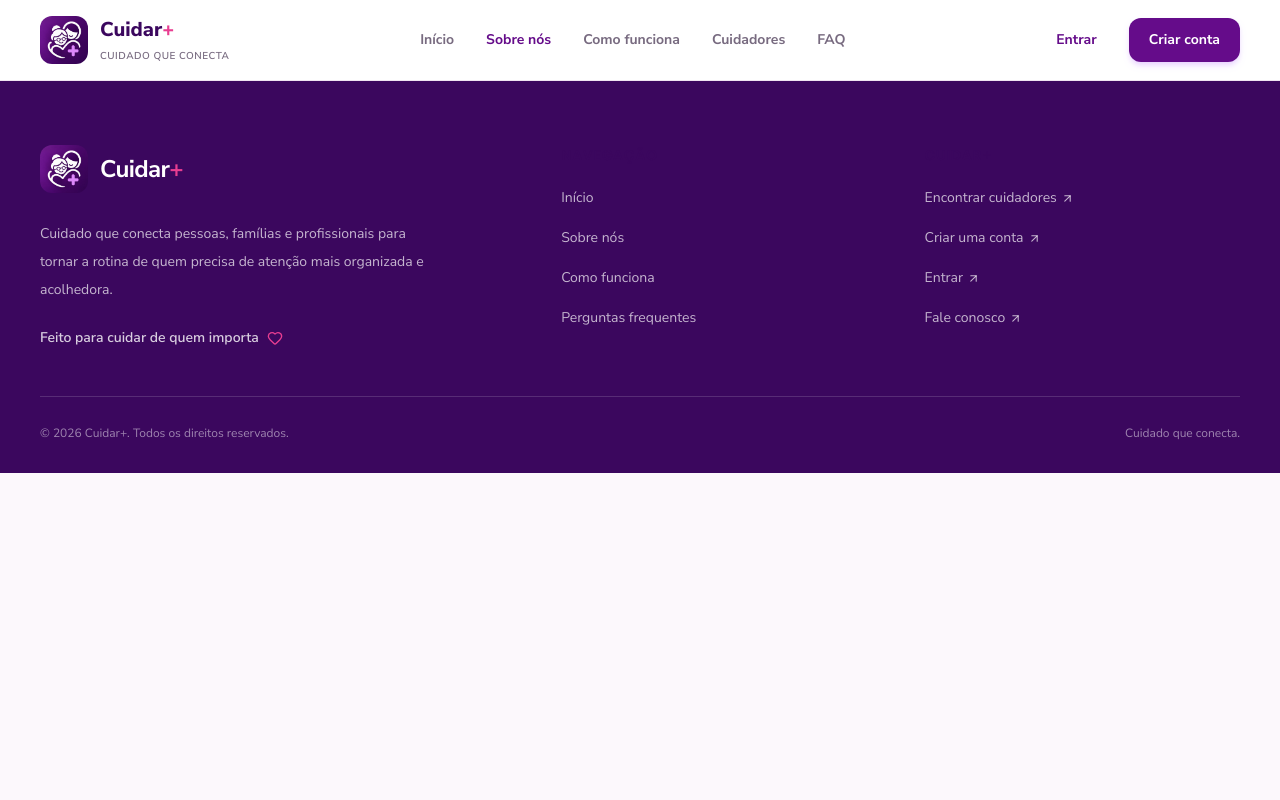
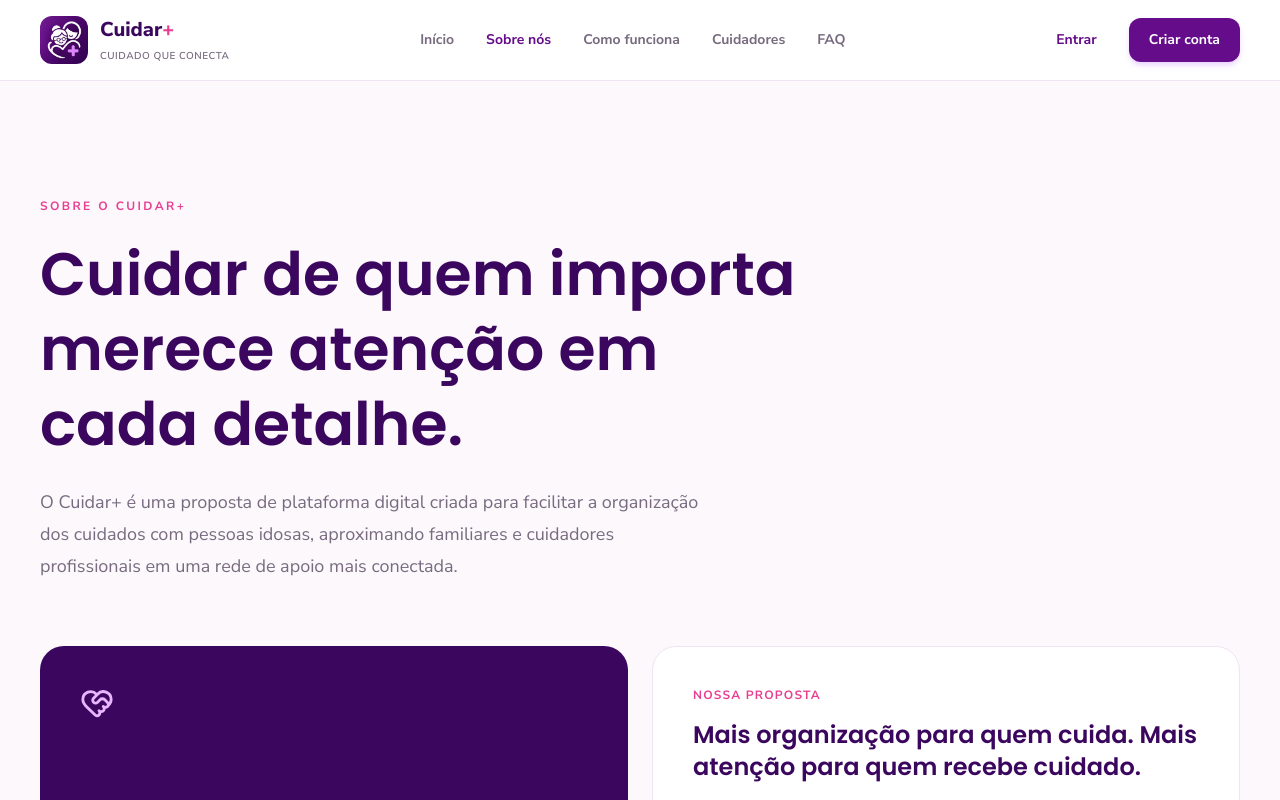
Before and after one commit to Cuidar-Global-Solution/cuidar-front, a React (Vite) app: page /sobre in a window 1280 px wide. Shown: the top 800 px of the page. Built offline with nearby package versions, Linux system fonts and the light colour scheme.

Commit message:
feat: Adicionando a página sobre nas routes

```diff
--- a/src/App.tsx
+++ b/src/App.tsx
@@ -3,6 +3,7 @@ import { Routes, Route } from 'react-router-dom'
 import Header from './components/Header'
 import Footer from './components/Footer'
 import Home from './routes/Home'
+import Sobre from './routes/Sobre'
 
 function App() {
   return (
@@ -12,6 +13,7 @@ function App() {
       <main>
         <Routes>
           <Route path="/" element={<Home />} />
+          <Route path="/sobre" element={<Sobre />} />
         </Routes>
       </main>
 
```
